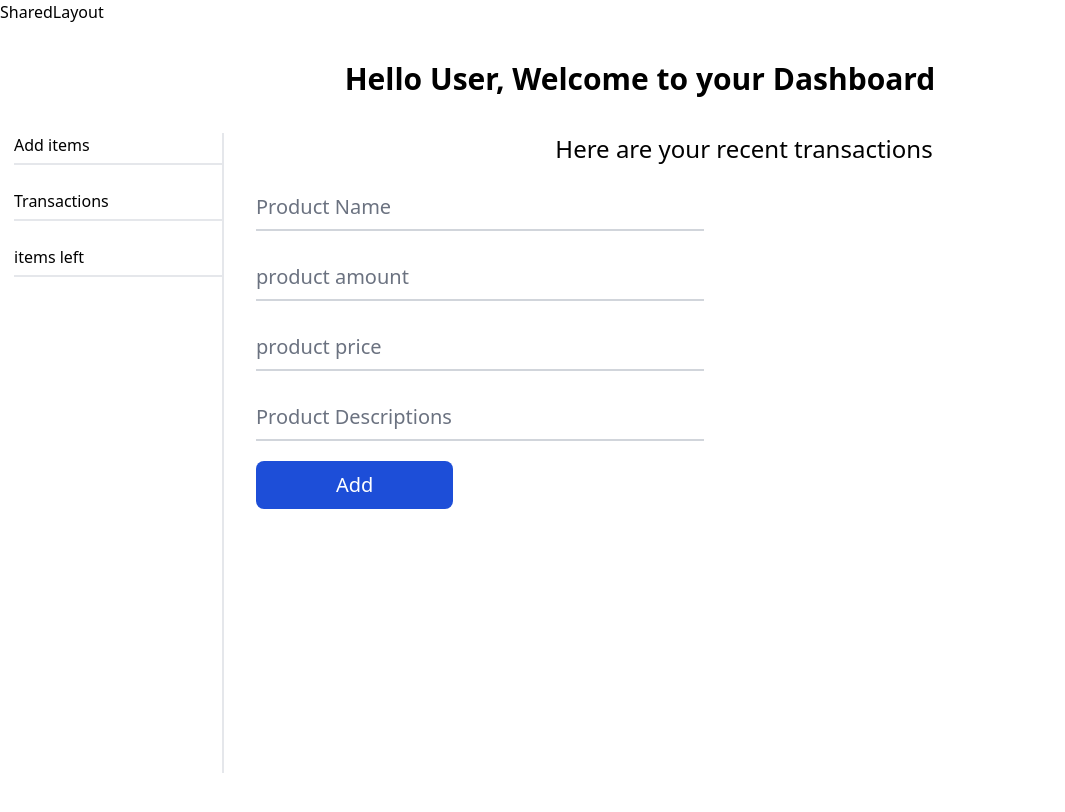
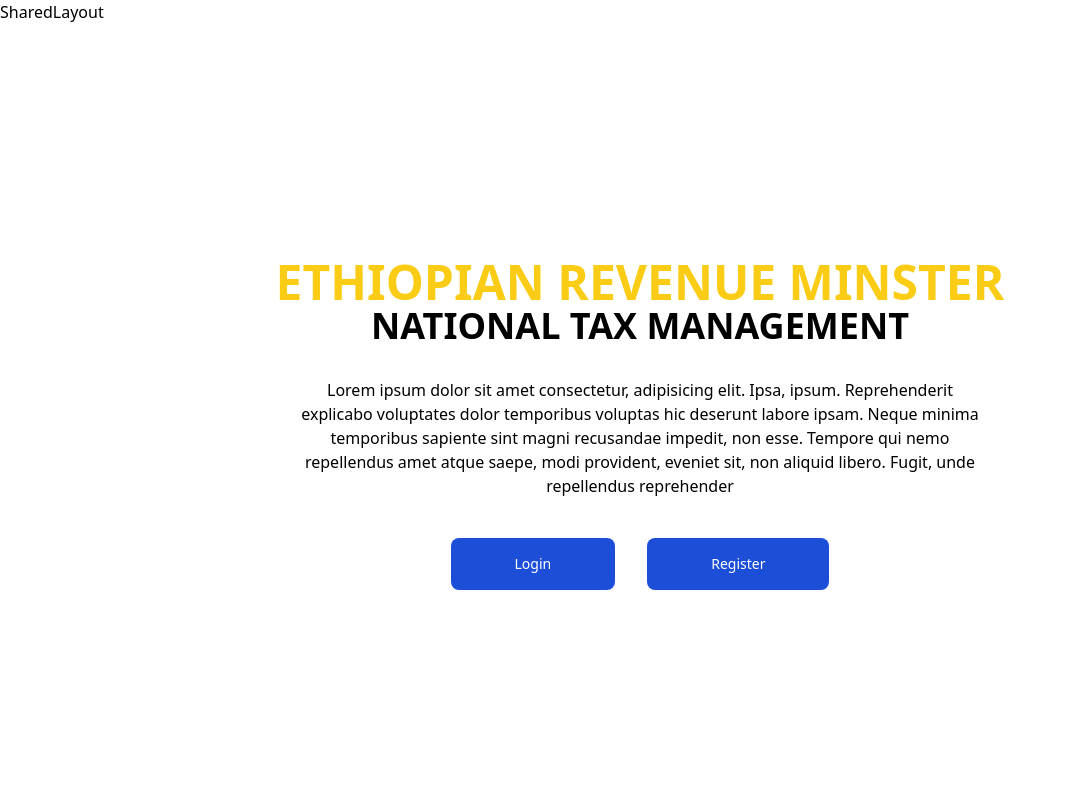
Before and after one commit to Dawithabte31/Hackathon2024, a React (Vite) app in the folder client/: page / in a window 1280 px wide. Shown: the top 812 px of the page, without its empty margins (0-1065 px from the left). Built offline with nearby package versions, Linux system fonts and the light colour scheme.

Commit message:
update the app.jsx

```diff
--- a/client/src/App.jsx
+++ b/client/src/App.jsx
@@ -15,9 +15,10 @@ const App = () => {
     <BrowserRouter>
       <Routes>
         <Route path="/" element={<SharedLayout />}>
-          <Route index element={<SellerPage />} />
+          <Route index element={<LandingPage />} />
           <Route path="login" element={<LoginPage />} />
           <Route path="register" element={<RegisterPage />} />
+          <Route path="seller" element={<SellerPage />} />
           {/* <Route path="*" element={<ErrorPage />} /> */}
         </Route>
       </Routes>
```
